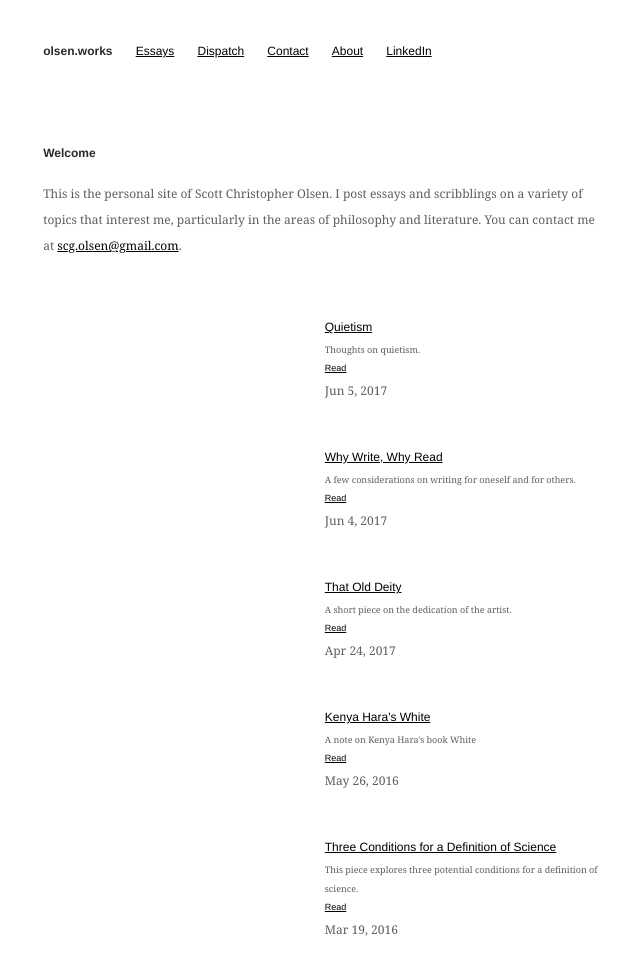
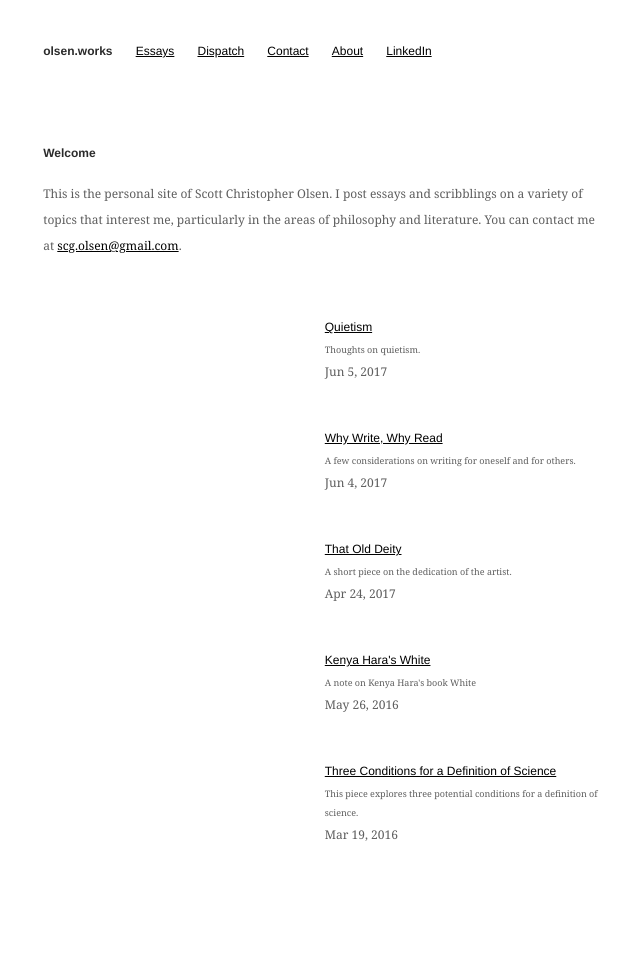
Before and after one commit to fakeolsen/scolsen.github.io, a Jekyll site: the page built from index.html, in a window 1280 px wide and 1194 px high. Shown: the top 975 px of the window, without its empty margins (136-776 px from the left). Built offline with Jekyll 4.4.1, drawn with Linux system fonts in a browser that asks for light colours; some web fonts are replaced.

Commit message:
Removed read link from index.html

```diff
--- a/index.html
+++ b/index.html
@@ -22,7 +22,6 @@ hero: true
 		<div class="post-module">
 	                 <h3 class="post-title-link"><a  href="{{ post.url | prepend: site.baseurl }}">{{ post.title }}</a></h3>
 	                  <p class="post-abstract">{{ post.abstract | truncatewords: 100 }}</p>
-	                  <a class="continue-link" href="{{ post.url | prepend: site.baseurl }}">Read</a>
 	                  <span class="post-meta">{{ post.date | date: "%b %-d, %Y" }}</span>
 	              </div>
 		{%endif%}
```
